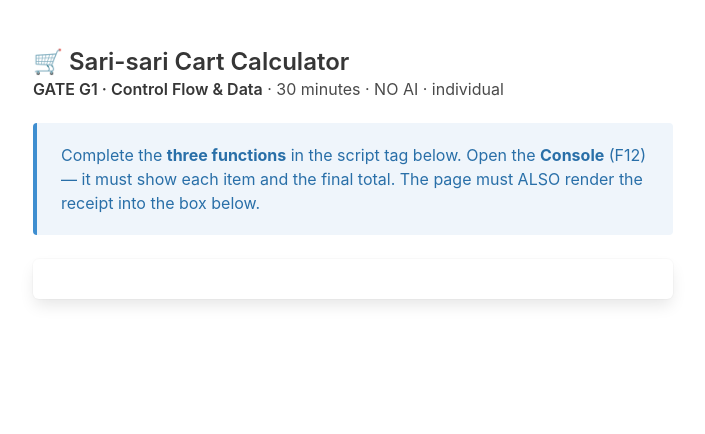
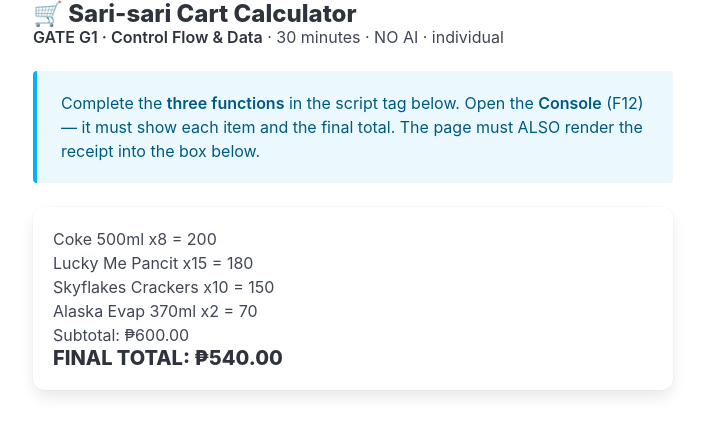
Before and after one commit to 30fpzs/Gate-1_Dulay_Full-Stack-Web-Development_B2029, a plain HTML site: page index.html in a window 1280 px wide. Shown: the whole page, without its empty margins (287-992 px from the left). Drawn offline with nearby package versions, Linux system fonts and the light colour scheme.

Commit message:
Final commit

```diff
--- /dev/null
+++ b/gate0-dulay.css
@@ -0,0 +1,12 @@
+body {
+            background-color: #f5f5f5;
+        }
+        .form-container {
+            min-height: 100vh;
+            display: flex;
+            align-items: center;
+            padding: 2rem 0;
+        }
+        .success-message {
+            display: none;
+        }
--- a/gate-g1-control-flow-starter.html
+++ b/index.html
@@ -4,10 +4,11 @@
   <meta charset="UTF-8">
   <meta name="viewport" content="width=device-width, initial-scale=1.0">
   <title>Gate G1 — Sari-sari Cart Calculator (STARTER)</title>
-  <link rel="stylesheet" href="https://cdn.jsdelivr.net/npm/bulma@0.9.4/css/bulma.min.css">
+  <link rel="stylesheet" href="gate1-dulay.css">
+  <link rel="stylesheet" href="https://cdn.jsdelivr.net/npm/bulma@1.0.4/css/bulma.min.css">
 </head>
 <body>
-  <section class="section">
+
     <div class="container" style="max-width: 640px;">
       <h1 class="title is-4">🛒 Sari-sari Cart Calculator</h1>
       <p class="subtitle is-6">
@@ -23,9 +24,10 @@
       </div>
 
       <!-- TODO (reuse G0): your receipt will render inside here -->
-      <div id="receipt" class="box content"></div>
-    </div>
-  </section>
+      <div id="receipt" class="box"></div>
+      </div>
+
+
 
   <script>
     // ============================================================
@@ -46,8 +48,16 @@
     // Hint: declare  let total = 0;  loop over items with a for..of;
     //       add  total += item.price * item.qty;  then  return total;
     // ============================================================
-    function computeSubtotal(items) {
+    function computeSubtotal(items)
+    {
       // YOUR CODE HERE
+
+      let total = 0;
+      for(const item of items)
+      {
+        total += item.price * item.qty;
+      }
+      return total;
     }
 
     // ============================================================
@@ -56,8 +66,24 @@
     // Otherwise return the total unchanged.
     // Hint: use an if / else.  Discounted = total * 0.9.
     // ============================================================
-    function applyDiscount(total) {
+    function applyDiscount(total)
+    {
       // YOUR CODE HERE
+
+      if(total > 500)
+      {
+        return total * 0.9;
+      }
+      else
+      {
+        return total;
+      }
+    }
+
+    function updateItems(index, newQty)
+    {
+      items[index].qty = Number(newQty) || 0;
+      printReceipt(items);
     }
 
     // ============================================================
@@ -68,7 +94,8 @@
     //    (reuse your Gate G0 page-rendering skill).
     //  - Use the two functions above; do NOT recompute by hand.
     // ============================================================
-    function printReceipt(items) {
+    function printReceipt(items)
+    {
       const subtotal = computeSubtotal(items);
       const finalTotal = applyDiscount(subtotal);
 
@@ -79,7 +106,20 @@
       //   html += '</ul>';
       //   html += `<p><strong>TOTAL: ...</strong></p>`;
       //   document.getElementById('receipt').innerHTML = html;
-    }
+
+      let html = '<ul>';
+      for(const item of items)
+      {
+        const itemTotal = item.price * item.qty;
+        console.log(`${item.name} x${item.qty} = ${itemTotal}`);
+        html += `<li>${item.name} x${item.qty} = ${itemTotal}</li>`;
+      }
+      html += '</ul>';
+      console.log(`FINAL TOTAL: ${finalTotal}`);
+      html += `<p>Subtotal: ₱${subtotal.toFixed(2)}</p>`;
+      html += `<p class="title is-5"><strong>FINAL TOTAL: ₱${finalTotal.toFixed(2)}</strong></p>`;
+      document.getElementById('receipt').innerHTML = html;
+      }
 
     // ============================================================
     // RUN IT (given)
```
Also changed, not shown: Seal_of_San_Juan,_Metro_Manila.png (added).
